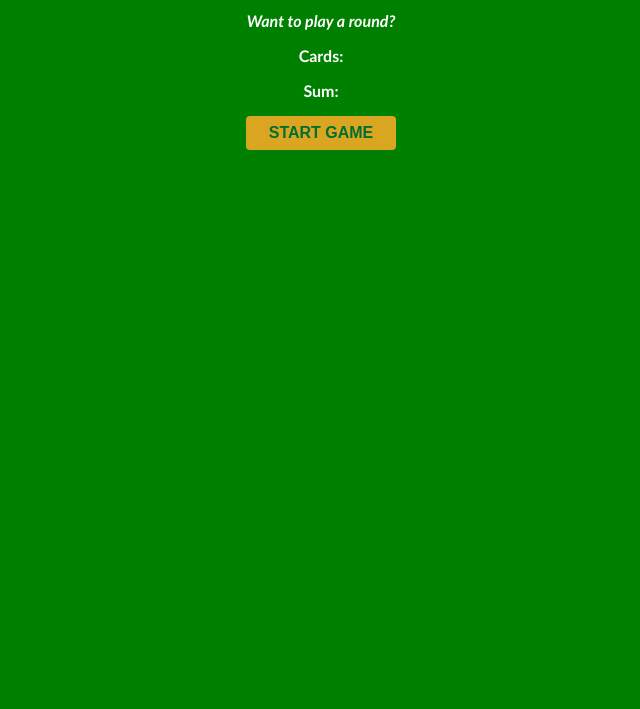
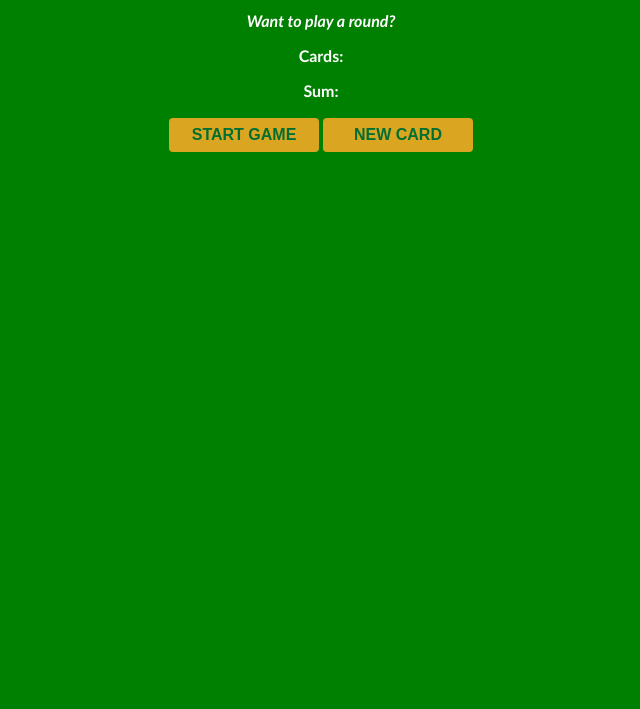
Before and after one commit to MACantara/freeCodeCamp-JavaScript-Full-Course-practice, a plain HTML site: page Blackjack-Game/index.html in a window 1280 px wide. Shown: the part 91-800 px from the top of the page, without its empty margins (319-959 px from the left). Drawn offline with Linux system fonts and the light colour scheme.

Commit message:
Add new card button and functionality to Blackjack game

```diff
--- a/Blackjack-Game/index.html
+++ b/Blackjack-Game/index.html
@@ -16,6 +16,7 @@
         <p id="sum-counter">Sum:</p>
 
         <button id="start-game-btn" onclick="startGame()">START GAME</button>
+        <button id="new-card-btn" onclick="newCard()">NEW CARD</button>
     </main>
     <script src="static/index.js"></script>
 </body>
--- a/Blackjack-Game/static/index.css
+++ b/Blackjack-Game/static/index.css
@@ -25,4 +25,5 @@ button {
     padding: 8px 16px;
     font-weight: bold;
     font-size: 16px;
+    margin: 2px 0;
 }
--- a/Blackjack-Game/static/index.js
+++ b/Blackjack-Game/static/index.js
@@ -27,3 +27,13 @@ function startGame() {
     console.log("hasBlackJack: " + hasBlackJack);
     console.log("isAlive: " + isAlive);
 }
+
+function newCard() {
+    let newCard = 7;
+
+    sum += newCard;
+    startGame();
+
+    console.log("New card drawn: " + newCard);
+    console.log("New sum: " + sum);
+}
```
